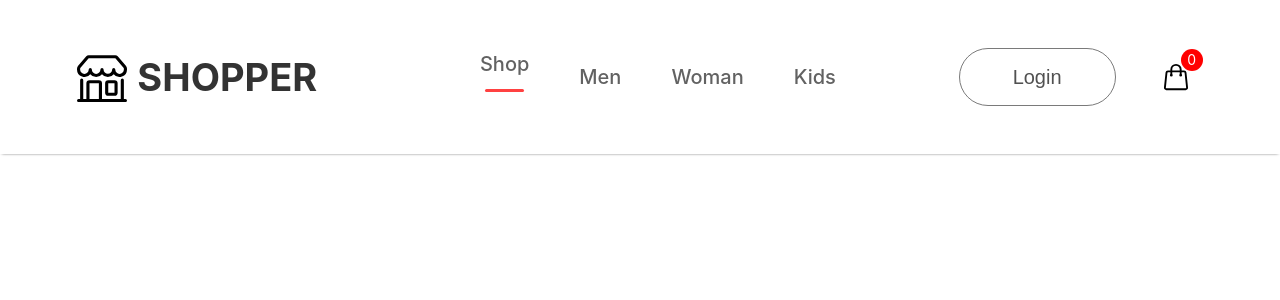
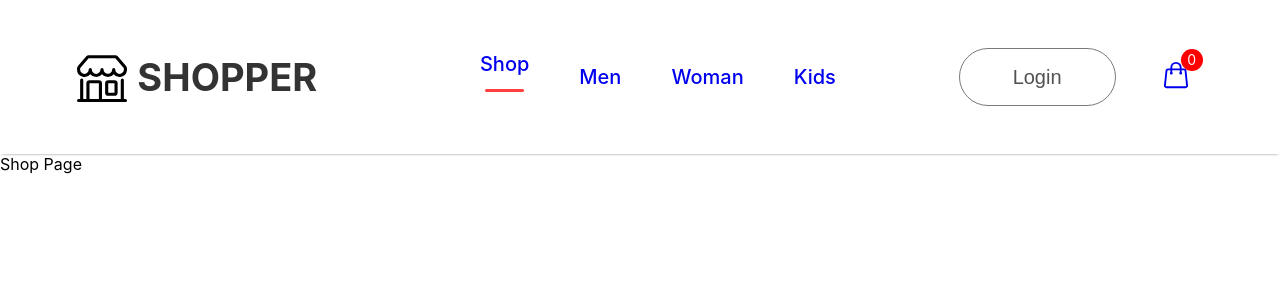
Before and after one commit to ynfarhana/PROJECT_CAT201, a React (Create React App) app: page / in a window 1280 px wide. Shown: the top 300 px of the page. Built offline with nearby package versions, Linux system fonts and the light colour scheme.

Commit message:
Update Navbar and routes

```diff
--- a/package.json
+++ b/package.json
@@ -10,6 +10,7 @@
     "react": "^19.2.1",
     "react-dom": "^19.2.1",
     "react-icons": "^5.5.0",
+    "react-router-dom": "^6.30.2",
     "react-scripts": "5.0.1",
     "web-vitals": "^2.1.4"
   },
--- a/public/index.html
+++ b/public/index.html
@@ -24,7 +24,7 @@
       work correctly both with client-side routing and a non-root public URL.
       Learn how to configure a non-root public URL by running `npm run build`.
     -->
-    <title>React App</title>
+    <title>E-Commerce</title>
   </head>
   <body>
     <noscript>You need to enable JavaScript to run this app.</noscript>
--- a/src/App.js
+++ b/src/App.js
@@ -1,12 +1,33 @@
-
 import './App.css';
 import Navbar from './Component/Assets/Navbar/Navbar';
+import {BrowserRouter,Routes,Route} from 'react-router-dom';
+
+import Shop from './Pages/Shop';
+import ShopCategory from './Pages/ShopCategory';
+import Product from './Pages/Product';
+import Cart from './Pages/Cart';
+import LoginSignup from './Pages/LoginSignup';
 
 function App() {
   return (
-    <div >
+    //<div >
+      <BrowserRouter>
       <Navbar/>
-    </div>
+      <Routes>
+        <Route path ='/' element={<Shop/>}/>
+
+        <Route path ='/mens' element={<ShopCategory category="Men"/>}/>
+        <Route path ='/womans' element={<ShopCategory category="Woman" />}/>
+        <Route path ='/kids' element={<ShopCategory category="Kids" />}/>
+
+        <Route path ='/product' element={<Product/>}/>
+        <Route path = '/product/:productId' element={<Product/>}/>
+
+        <Route path = '/cart' element ={<Cart/>}/>
+        <Route path = '/login' element ={<LoginSignup/>}/>
+      </Routes>
+      </BrowserRouter>
+    //</div>
   );
 }
 
--- a/src/Component/Assets/Navbar/Navbar.jsx
+++ b/src/Component/Assets/Navbar/Navbar.jsx
@@ -1,11 +1,14 @@
-import React from 'react' //6.9k (gzipped: 2.7k)
-import './Navbar.css'
+import React, {useState} from 'react'; //6.9k (gzipped: 2.7k)
+import { Link } from 'react-router-dom';
+import './Navbar.css';
 import { BsShop } from "react-icons/bs";
 import { HiOutlineShoppingBag } from "react-icons/hi2";
-//import logo from '../Assets/logo.png'
-//import cart_icon from '../Assets/cart-icon.png'
+
 
 const Navbar = () => {
+
+        const[menu,setMenu] = useState("shop");
+
     return (
     <div className="navbar">
         <div className="nav-logo">
@@ -14,15 +17,15 @@ const Navbar = () => {
         </div>
 
         <ul className="nav-menu">
-            <li>Shop <hr/></li>
-            <li>Men</li>
-            <li>Woman</li>
-            <li>Kids</li>
+            <li onClick={()=>{setMenu("shop")}}><Link to = '/' style = {{textDecoration: 'none'}}>Shop</Link>{menu==="shop" ? <hr/>:<></>}</li>
+            <li onClick={()=>{setMenu("mens")}}><Link  to = '/mens' style = {{textDecoration: 'none'}}>Men</Link>{menu==="mens" ? <hr/>:<></>}</li>
+            <li onClick={()=>{setMenu("womans")}}><Link  to = '/womans' style = {{textDecoration: 'none'}}>Woman</Link>{menu==="womans" ? <hr/>:<></>}</li>
+            <li onClick={()=>{setMenu("kids")}}><Link  to = '/kids' style = {{textDecoration: 'none'}}>Kids</Link>{menu==="kids" ? <hr/>:<></>}</li>
         </ul>
 
         <div className="nav-login-cart">
-            <button>Login</button>
-            <HiOutlineShoppingBag size={30}/>
+            <Link to = '/login'><button>Login</button></Link>
+            <Link to = '/cart'><HiOutlineShoppingBag size={30}/></Link>
             <div className="nav-cart-count">0</div>
         </div>
     </div>
--- /dev/null
+++ b/src/Pages/Cart.jsx
@@ -0,0 +1,11 @@
+import React from 'react'
+
+const Cart = () => {
+
+        <div>
+            Cart Page
+        </div>
+
+}
+
+export default Cart
--- /dev/null
+++ b/src/Pages/Shop.jsx
@@ -0,0 +1,11 @@
+import React from 'react'
+
+const Shop = () => {
+    return (
+        <div>
+            Shop Page
+        </div>
+    )
+}
+
+export default Shop
```
Also changed, not shown: src/Pages/LoginSignup.jsx (added), src/Pages/Product.jsx (added), src/Pages/ShopCategory.jsx (added), 1 other file (tests, documents, lock files or other folders).
